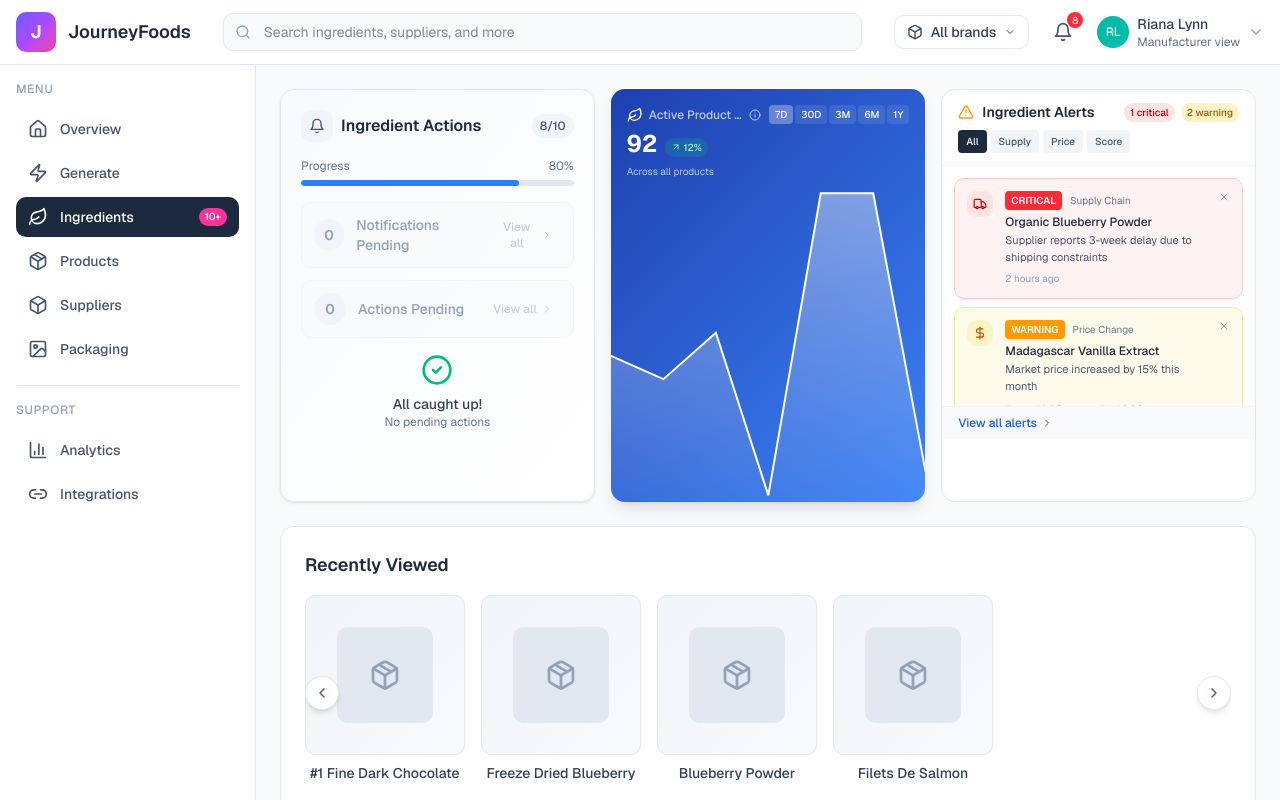
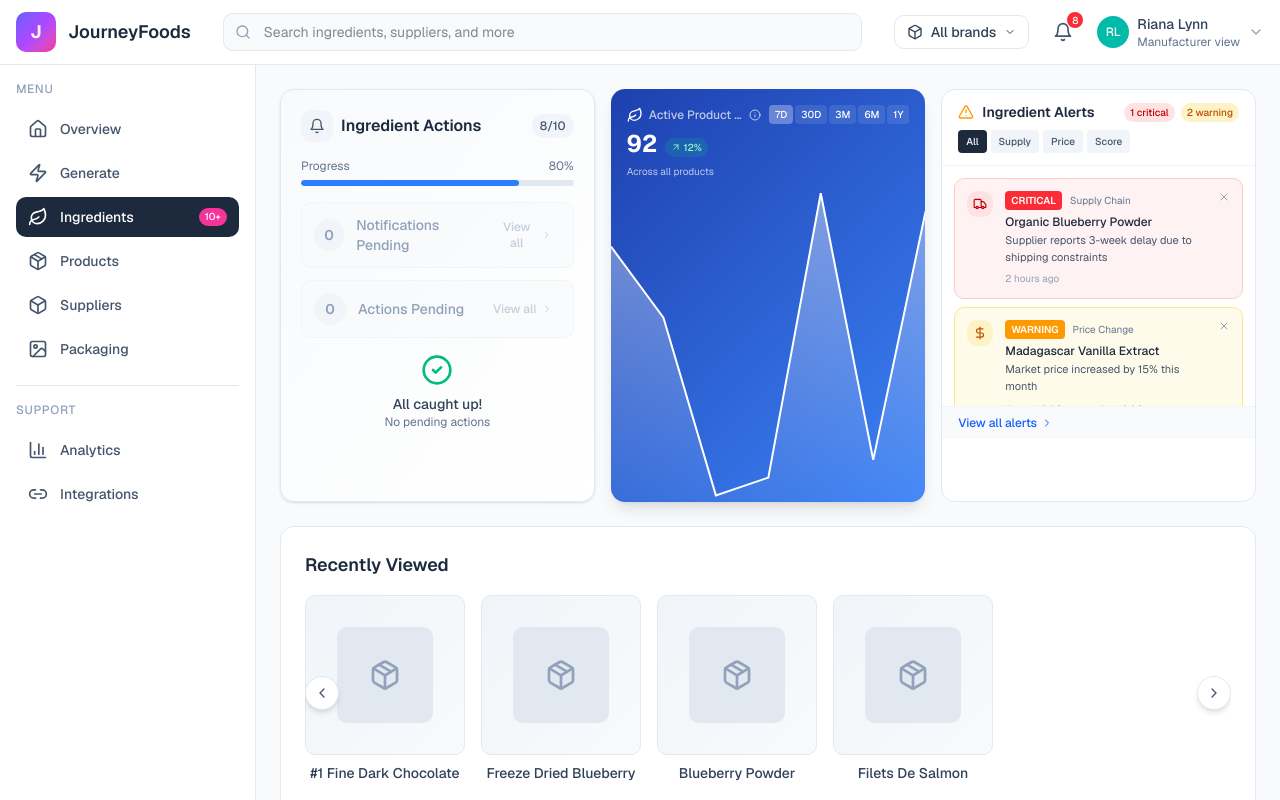
Before and after one commit to rianalynn/Journey-Foods-Dashboard-Charts, a Next.js app: page / in a window 1280 px wide. Shown: the top 800 px of the page. Built offline with nearby package versions, Linux system fonts and the light colour scheme.

Commit message:
fix: resolve hydration mismatch with trend data generation
Use seeded random generator for consistent data across renders.

Co-authored-by: Riana Lynn <6323463+rianalynn@users.noreply.github.com>

```diff
--- a/app/page.tsx
+++ b/app/page.tsx
@@ -84,10 +84,16 @@ const ingredientAlerts: Alert[] = [
   { id: "4", type: "price", severity: "info", title: "Price Decrease", description: "Bulk pricing now available from new supplier", ingredient: "Oat Flour", timestamp: "2 days ago", change: { from: 3.2, to: 2.85, unit: "/kg" } },
 ]
 
-function generateTrendData(baseValue: number, count: number) {
+function seededRandom(seed: number) {
+  const x = Math.sin(seed) * 10000
+  return x - Math.floor(x)
+}
+
+function generateTrendData(baseValue: number, count: number, seed: number = 0) {
   const data: Array<{ value: number }> = []
   for (let i = 0; i < count; i++) {
-    data.push({ value: Math.floor(baseValue + (Math.random() - 0.3) * baseValue * 0.2) })
+    const random = seededRandom(seed + i + baseValue)
+    data.push({ value: Math.floor(baseValue + (random - 0.3) * baseValue * 0.2) })
   }
   return data
 }
@@ -136,8 +142,9 @@ function StatCard({ title, value, subtitle, trend, icon, gradientFrom, gradientT
   const [range, setRange] = useState<TimeRange>("7d")
   const data = useMemo(() => {
     const count = range === "7d" ? 7 : range === "30d" ? 30 : 12
-    return generateTrendData(value, count)
-  }, [value, range])
+    const seed = title.split('').reduce((acc, char) => acc + char.charCodeAt(0), 0)
+    return generateTrendData(value, count, seed)
+  }, [value, range, title])
 
   return (
     <div
```
